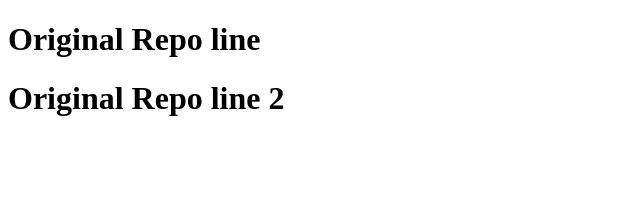
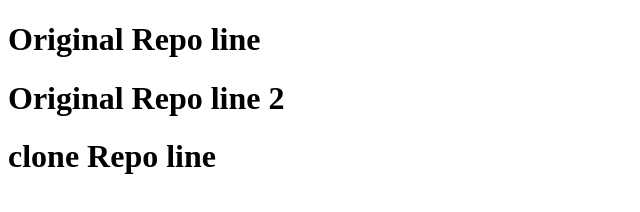
Before and after one commit to tasbeeljawed-aptech/github-9_8, a plain HTML site: page index.html in a window 1280 px wide. Shown: the whole page, without its empty margins (0-640 px from the left). Drawn offline with Linux system fonts and the light colour scheme.

Commit message:
initail commit.

```diff
--- a/index.html
+++ b/index.html
@@ -8,5 +8,6 @@
 <body>
     <h1>Original Repo line</h1>
     <h1>Original Repo line 2</h1>
+    <h1>clone Repo line </h1>
 </body>
 </html>
```
